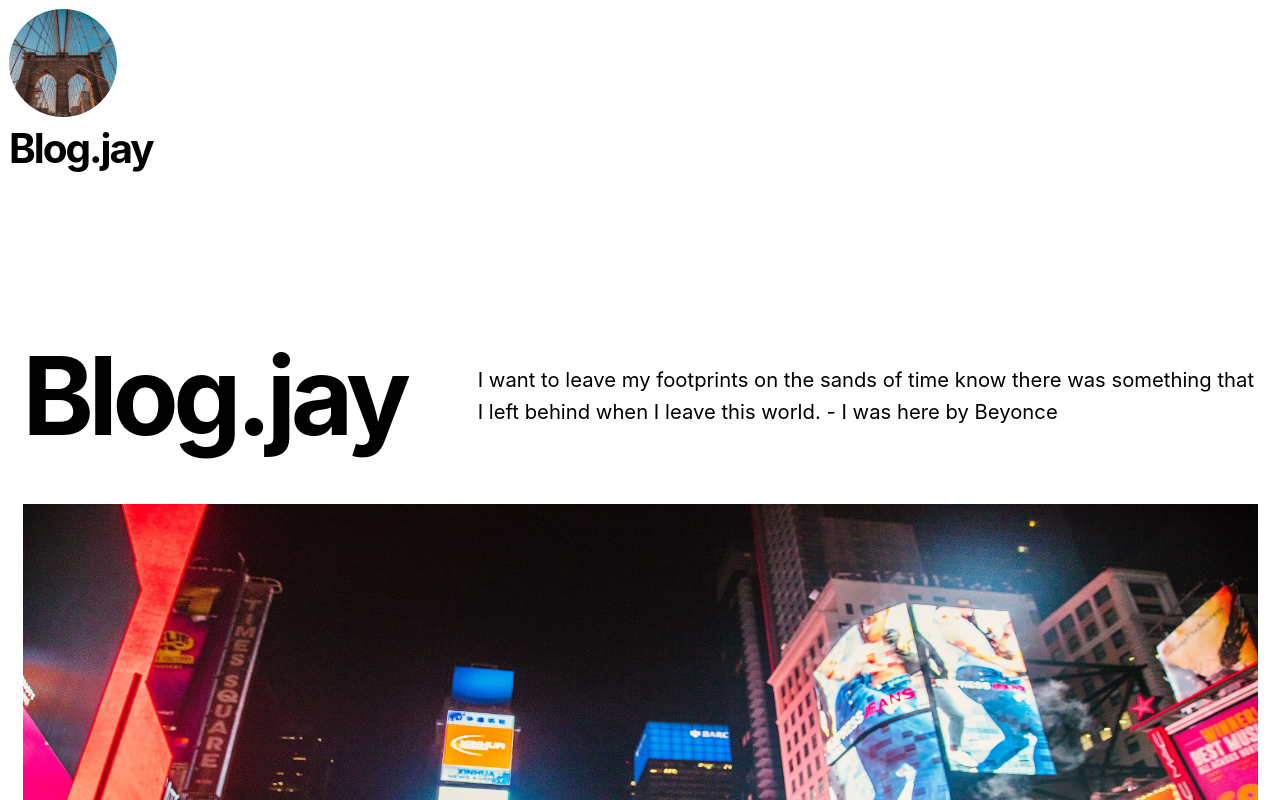
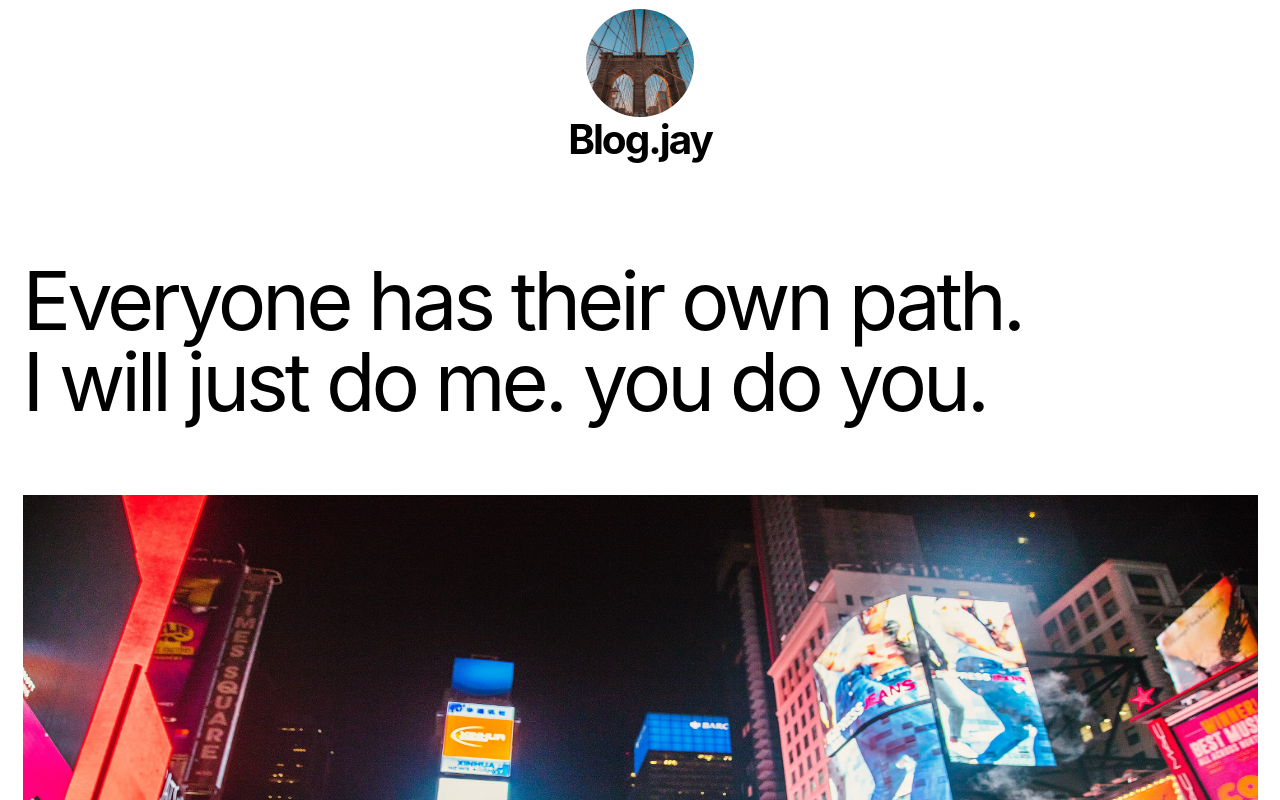
Before and after one commit to jeongahyi/nextjs-blog, a Next.js app: page / in a window 1280 px wide. Shown: the top 800 px of the page. Built offline with nearby package versions, Linux system fonts and the light colour scheme.

Commit message:
Fix typo and css elements

```diff
--- a/components/header.tsx
+++ b/components/header.tsx
@@ -4,7 +4,7 @@
 
 export default function Header() {
   return (
-        <header className="p-2 flex-auto">
+    <header className="p-2 grid place-items-center">
       <Image
         priority
         src="/images/profile.jpg"
@@ -13,7 +13,7 @@
         width={108}
         alt={NAME}
       />
-            <h2 className="text-2xl md:text-4xl font-bold tracking-tight md:tracking-tighter leading-tight mb-20">
+      <h2 className="text-2xl md:text-4xl font-bold tracking-tighter md:tracking-tighter leading-tight mb-20">
         <Link href="/">
           <a className="hover:underline">{SITE_TITLE}</a>
         </Link>
--- a/components/intro.tsx
+++ b/components/intro.tsx
@@ -1,14 +1,14 @@
-import { SITE_TITLE, INTRO } from '../lib/constants'
+import { INTRO, INTRO_2 } from '../lib/constants'
 
 export default function Intro() {
-    return (
-        <section className="flex-col md:flex-row flex items-conter md:justify-between mt-16 mb-16 md:mb-12">
-            <h1 className="text-6xl md:text-8xl font-bold tracking-tighter leading-tight md:pr-8">
-                {SITE_TITLE}
-            </h1>
-            <h4 className="text-center md:text-left text-lg mt-5 md:pl-8">
-                {INTRO}
-            </h4>
-        </section>
-    )
+  return (
+    <section className="flex-col flex items-conter md:justify-between mb-16 md:mb-16">
+      <h1 className="text-4xl md:text-7xl tracking-tighter leading-tight md:pr-8">
+        {INTRO}
+      </h1>
+      <h2 className="text-5xl md:text-7xl tracking-tighter leading-tight md:pr-8">
+        {INTRO_2}
+      </h2>
+    </section>
+  )
 }
--- a/lib/constants.ts
+++ b/lib/constants.ts
@@ -1,4 +1,5 @@
 export const NAME = 'Jeongah Y.'
 export const SITE_TITLE = 'Blog.jay'
-export const INTRO = 'I want to leave my footprints on the sands of time know there was something that I left behind when I leave this world. - I was here by Beyonce'
+export const INTRO = 'Everyone has their own path.'
+export const INTRO_2 = 'I will just do me. you do you.'
 export const GITHUB_PATH = 'https://github.com/jeongahyi'
```
Also changed, not shown: components/post-header.tsx (indentation only). Lines whose indentation alone changed are shown as unchanged.
